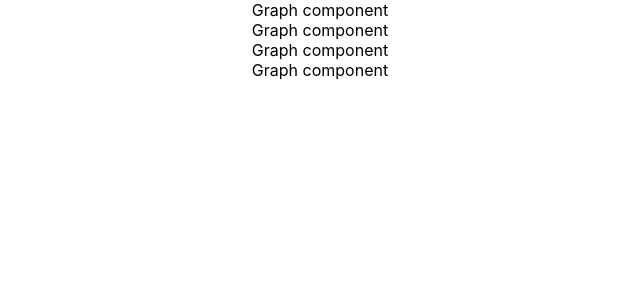
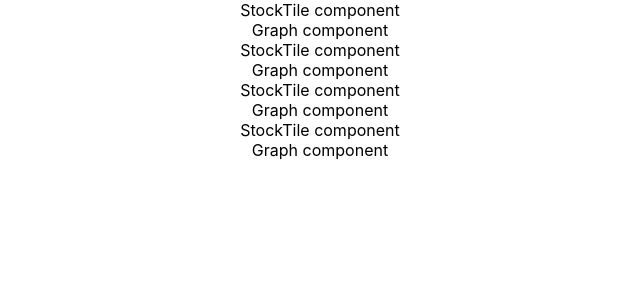
Before and after one commit to placidowang/simple-stock-tracker-react, a React (Create React App) app: page / in a window 1280 px wide. Shown: the top 300 px of the page, without its empty margins (320-960 px from the left). Built offline with nearby package versions, Linux system fonts and the light colour scheme.

Commit message:
creating StockTile component

```diff
--- /dev/null
+++ b/src/components/StockTile.js
@@ -0,0 +1,9 @@
+import React from 'react';
+import Graph from './Graph.js';
+
+const StockTile = () => <div>
+    StockTile component
+    <Graph />
+</div>
+
+export default StockTile;
--- a/src/containers/App.js
+++ b/src/containers/App.js
@@ -1,15 +1,15 @@
 // import logo from './logo.svg';
 import './App.css';
 
-import Graph from '../components/Graph.js';
+import StockTile from '../components/StockTile.js';
 
 function App() {
   return (
     <div className="App">
-      <Graph />
-      <Graph />
-      <Graph />
-      <Graph />
+      <StockTile />
+      <StockTile />
+      <StockTile />
+      <StockTile />
       {/* <header className="App-header">
         <img src={logo} className="App-logo" alt="logo" />
         <p>
```
Also changed, not shown: 1 other file (tests, documents, lock files or other folders).
